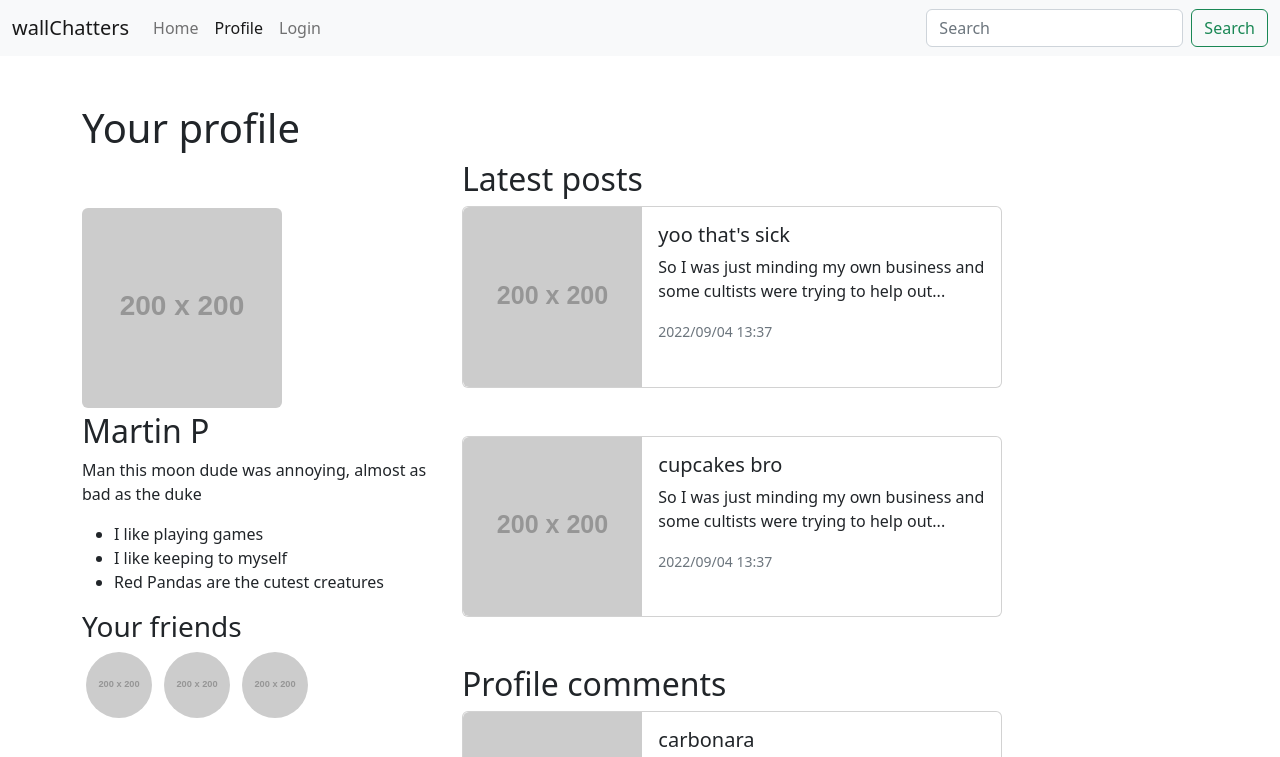
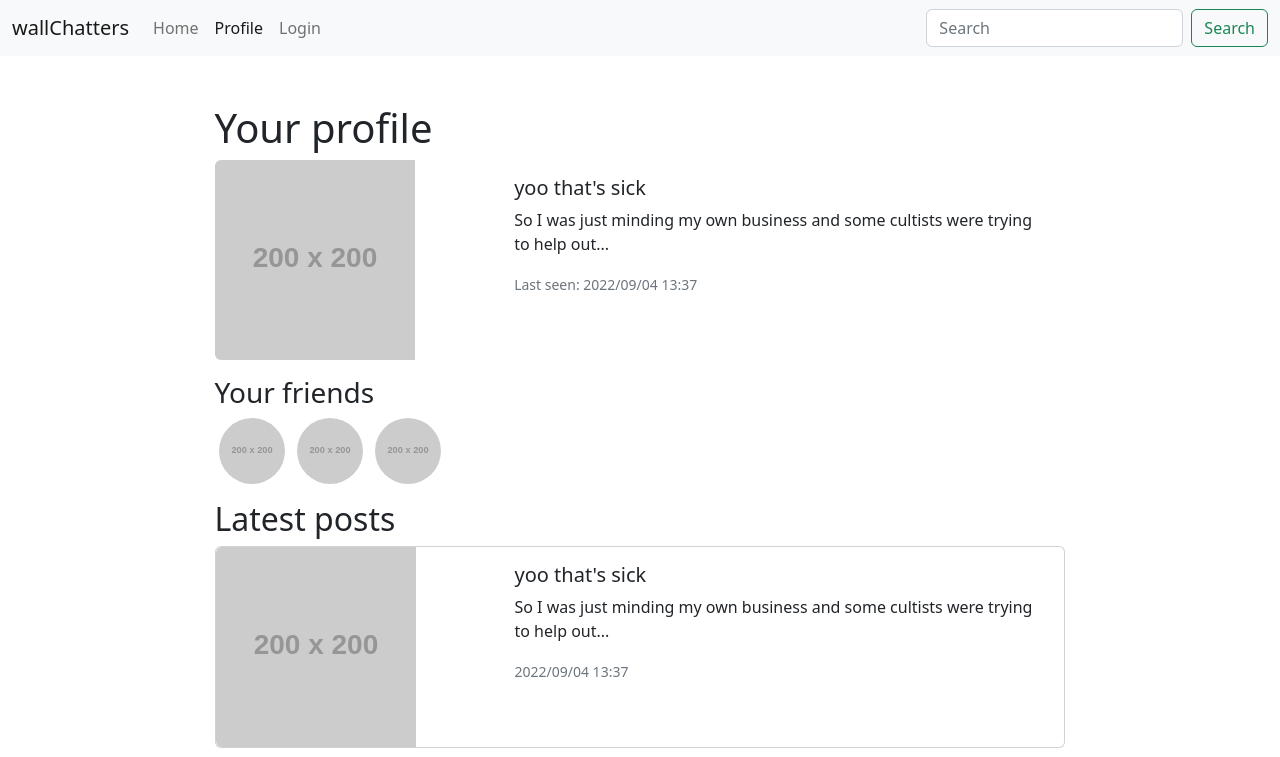
Before and after one commit to MartinP3/wallChatters, a website: page profile.html in a window 1280 px wide. Shown: the top 757 px of the page. Drawn offline with nearby package versions, Linux system fonts and the light colour scheme; placeholder pictures from the web are drawn by us.

Commit message:
updated html

```diff
--- a/profile.html
+++ b/profile.html
@@ -36,30 +36,34 @@
             </div>
           </nav>
     </header>
-    <main class="align-self-center mt-5 container-lg">
-      <div class="row justify-content-center">
+    <main class="d-flex justify-content-center mt-5 container-lg">
+      <div class="profileBorders">
         <h1>Your profile</h1>
-        <div class="col-4">
-          <img src="https://dummyimage.com/200x200/000/f6f&text=moonman" class="rounded d-block mt-5" alt="A picture of the purple moonman">
-          <h2 class="mt-1">Martin P</h2>
-          <div>
-            <p>Man this moon dude was annoying, almost as bad as the duke</p>
-            <ul>
-              <li>I like playing games</li>
-              <li>I like keeping to myself</li>
-              <li>Red Pandas are the cutest creatures</li>
-            </ul>
+        <div>
+          <div class="card mb-3 border-0">
+            <div class="row g-0">
+              <div class="col-md-4">
+                <img src="https://dummyimage.com/200x200/000/f6f&text=moonman" class="img-fluid rounded-start" alt="A picture of the purple moonman">
+              </div>
+              <div class="col-md-8">
+                <div class="card-body">
+                  <h5 class="card-title">yoo that's sick</h5>
+                  <p class="card-text">So I was just minding my own business and some cultists were trying to help out...</p>
+                  <p class="card-text"><small class="text-muted">Last seen: 2022/09/04 13:37</small></p>
+                </div>
+              </div>
+            </div>
           </div>
-          <div>
+          <div class="mb-3">
             <h3>Your friends</h3>
             <img src="https://dummyimage.com/200x200/000/f6f&text=moonman" class="friendPicture mx-1" alt="A picture of a friend">
             <img src="https://dummyimage.com/200x200/000/f6f&text=muunman" class="friendPicture mx-1" alt="A picture of a friend">
             <img src="https://dummyimage.com/200x200/000/f6f&text=maanman" class="friendPicture mx-1" alt="A picture of a friend">
           </div>
         </div>
-        <div class="col-8">
+        <div class="col-12">
           <h2>Latest posts</h2>
-          <div class="card mb-5" style="max-width: 540px;">
+          <div class="card mb-5">
             <div class="row g-0">
               <div class="col-md-4">
                 <img src="https://dummyimage.com/200x200/000/fff&text=moonman" class="img-fluid rounded-start" alt="otally not the moon lord">
@@ -73,7 +77,7 @@
               </div>
             </div>
           </div>
-          <div class="card mb-5" style="max-width: 540px;">
+          <div class="card mb-5">
             <div class="row g-0">
               <div class="col-md-4">
                 <img src="https://dummyimage.com/200x200/000/fff&text=moonman" class="img-fluid rounded-start" alt="otally not the moon lord">
@@ -88,7 +92,7 @@
             </div>
           </div>
           <h2>Profile comments</h2>
-          <div class="card mb-5" style="max-width: 540px;">
+          <div class="card mb-5">
             <div class="row g-0">
               <div class="col-md-4">
                 <img src="https://dummyimage.com/200x200/000/fff&text=moonman" class="img-fluid rounded-start" alt="otally not the moon lord">
@@ -102,7 +106,7 @@
               </div>
             </div>
           </div>
-          <div class="card mb-5" style="max-width: 540px;">
+          <div class="card mb-5">
             <div class="row g-0">
               <div class="col-md-4">
                 <img src="https://dummyimage.com/200x200/000/fff&text=moonman" class="img-fluid rounded-start" alt="otally not the moon lord">
--- a/src/scss/styles.scss
+++ b/src/scss/styles.scss
@@ -1,2 +1,4 @@
 @import "../../node_modules/bootstrap/scss/bootstrap.scss";
 @import "variables.scss";
+
+test
```
Also changed, not shown: index.html (+1 -1 lines), login.html (+1 -0 lines), src/scss/_variables.scss (line endings or trailing spaces).
